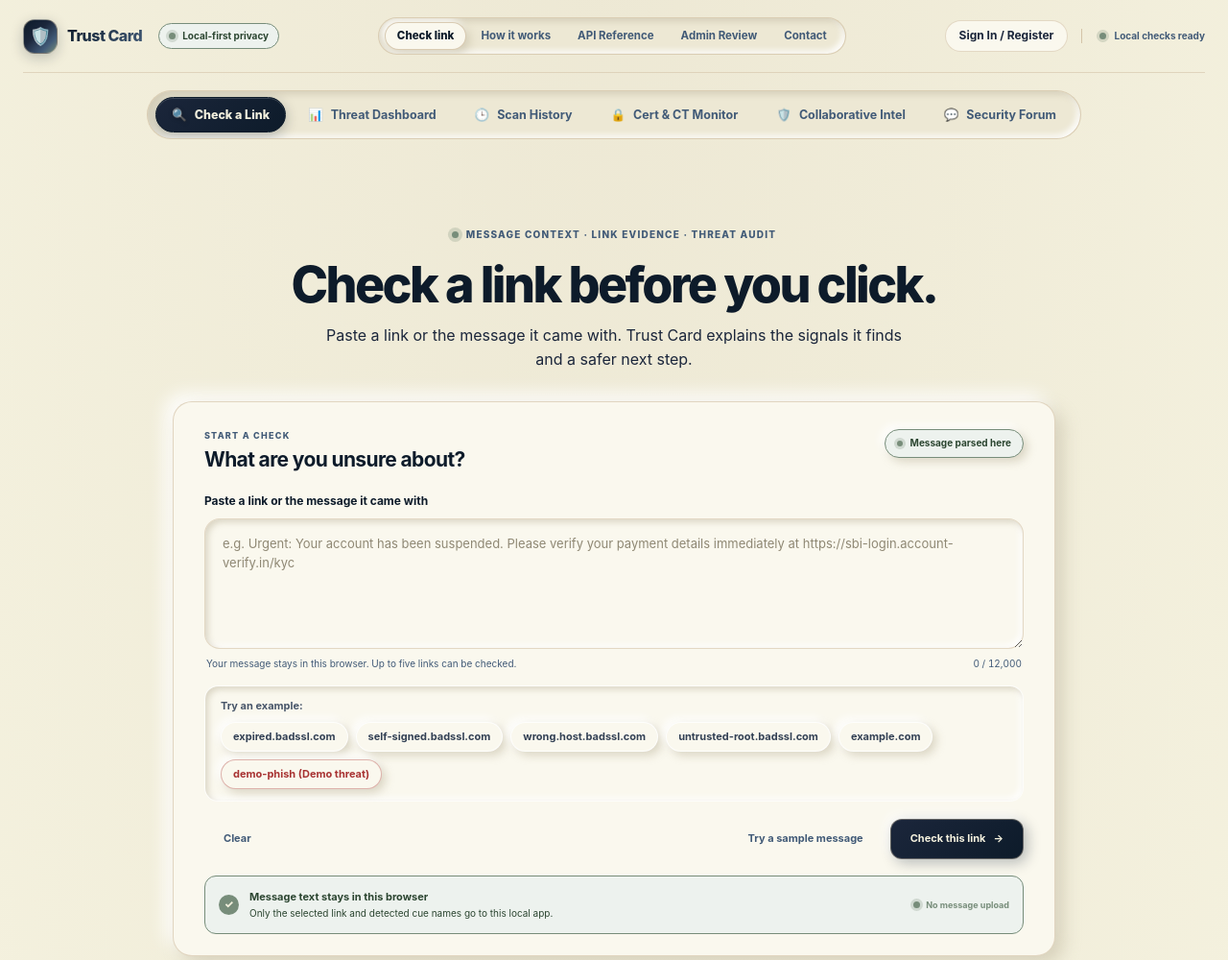
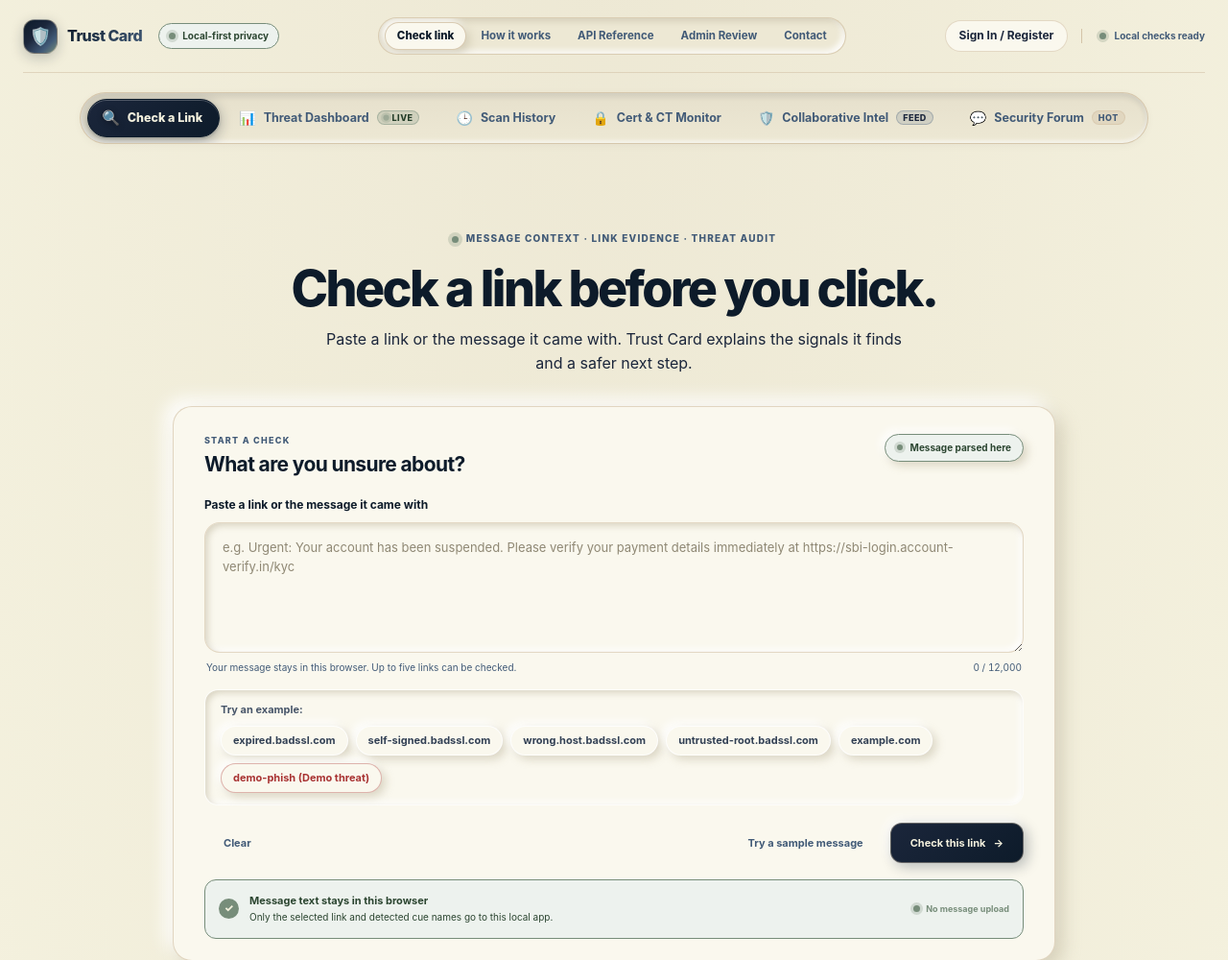
Before and after one commit to aritradutta-dev/Trust-Card, a FastAPI app: page / in a window 1280 px wide. Shown: the top 1000 px of the page at 96% size. Run offline with FastAPI, Linux system fonts and the light colour scheme; data that the repository does not hold is empty.

Commit message:
Add creative magnetic slider pill, ambient cursor spotlight, micro badges, and icon spring interactions to platform navigation

```diff
--- a/app/static/app.mjs
+++ b/app/static/app.mjs
@@ -113,18 +113,68 @@ function switchView(viewId) {
     if (target) link.classList.toggle('nav-active', target === viewId);
   });
 
+  updateTabSlider();
+
   if (viewId === 'view-dashboard') loadDashboardStats();
   if (viewId === 'view-history') loadScanHistory();
   if (viewId === 'view-intel') searchThreatIntel();
   if (viewId === 'view-forum') loadForumThreads();
 }
 
+function updateTabSlider(immediate = false) {
+  const nav = document.querySelector('.platform-tabs-nav');
+  const slider = document.querySelector('.tab-slider-pill');
+  const activeBtn = nav ? nav.querySelector('.tab-btn.active') : null;
+  if (!nav || !slider || !activeBtn) return;
+
+  const navRect = nav.getBoundingClientRect();
+  const btnRect = activeBtn.getBoundingClientRect();
+  const left = btnRect.left - navRect.left + nav.scrollLeft;
+  const width = btnRect.width;
+
+  if (immediate) {
+    slider.style.transition = 'none';
+  } else {
+    slider.style.transition = 'transform 0.38s cubic-bezier(0.34, 1.35, 0.64, 1), width 0.38s cubic-bezier(0.34, 1.35, 0.64, 1), opacity 0.2s ease';
+  }
+
+  slider.style.transform = `translateX(${left}px)`;
+  slider.style.width = `${width}px`;
+  slider.style.opacity = '1';
+  nav.classList.add('slider-ready');
+
+  if (immediate) {
+    requestAnimationFrame(() => {
+      slider.style.transition = '';
+    });
+  }
+}
+
+function initTabSlider() {
+  const nav = document.querySelector('.platform-tabs-nav');
+  if (!nav) return;
+
+  nav.addEventListener('mousemove', (e) => {
+    const rect = nav.getBoundingClientRect();
+    nav.style.setProperty('--mouse-x', `${e.clientX - rect.left}px`);
+    nav.style.setProperty('--mouse-y', `${e.clientY - rect.top}px`);
+  });
+
+  nav.addEventListener('scroll', () => updateTabSlider(true), { passive: true });
+  window.addEventListener('resize', () => updateTabSlider(true));
+
+  setTimeout(() => updateTabSlider(true), 40);
+  setTimeout(() => updateTabSlider(false), 220);
+}
+
 document.querySelectorAll('.tab-btn').forEach((btn) => {
   btn.addEventListener('click', () => {
     const view = btn.getAttribute('data-view');
     if (view) switchView(view);
   });
 });
+
+initTabSlider();
 
 document.querySelectorAll('.top-nav a[data-tab-target]').forEach((link) => {
   link.addEventListener('click', (e) => {
--- a/app/static/styles.css
+++ b/app/static/styles.css
@@ -954,58 +954,197 @@ textarea:focus { border-color: rgba(65, 90, 119, 0.5); box-shadow: var(--nm-inse
 }
 
 /* ==========================================================================
-   Platform Upgrade: Views, Tabs, Dashboard, History, CT, & Auth Styling
+   Creative Platform Segmented Control & Magnetic Slider Pill
    ========================================================================== */
 
 .platform-tabs-nav {
+  position: relative;
   display: flex;
   align-items: center;
   justify-content: center;
-  gap: 6px;
+  gap: 4px;
   overflow-x: auto;
-  padding: 6px 8px;
-  margin: 18px auto 32px;
+  padding: 6px;
+  margin: 20px auto 32px;
   width: fit-content;
   max-width: 100%;
   border-radius: 999px;
-  background: var(--surface);
-  border: 1px solid rgba(212, 196, 168, 0.75);
-  box-shadow: var(--nm-inset);
+  background: linear-gradient(180deg, #E6E0CC 0%, #EDE8D4 100%);
+  border: 1px solid rgba(212, 196, 168, 0.9);
+  box-shadow:
+    inset 0 3px 6px rgba(13, 27, 42, 0.12),
+    inset 0 -2px 4px rgba(255, 255, 255, 0.8),
+    0 2px 8px rgba(13, 27, 42, 0.04);
   scrollbar-width: none;
+  isolation: isolate;
 }
 .platform-tabs-nav::-webkit-scrollbar { display: none; }
 
+/* Interactive ambient cursor glow over the track */
+.platform-tabs-nav::before {
+  content: '';
+  position: absolute;
+  top: 0;
+  left: 0;
+  width: 100%;
+  height: 100%;
+  border-radius: 999px;
+  background: radial-gradient(140px circle at var(--mouse-x, -999px) var(--mouse-y, -999px), rgba(255, 255, 255, 0.5), transparent 70%);
+  pointer-events: none;
+  opacity: 0;
+  transition: opacity 0.3s ease;
+  z-index: 0;
+}
+.platform-tabs-nav:hover::before {
+  opacity: 1;
+}
+
+/* The magnetic sliding active pill */
+.tab-slider-pill {
+  position: absolute;
+  top: 6px;
+  left: 0;
+  height: calc(100% - 12px);
+  border-radius: 999px;
+  background: linear-gradient(135deg, #1B263B 0%, #0D1B2A 100%);
+  border: 1px solid #0D1B2A;
+  box-shadow:
+    0 4px 14px rgba(13, 27, 42, 0.35),
+    0 1px 3px rgba(13, 27, 42, 0.18),
+    inset 0 1px 0 rgba(255, 255, 255, 0.22);
+  pointer-events: none;
+  transition: transform 0.38s cubic-bezier(0.34, 1.35, 0.64, 1),
+              width 0.38s cubic-bezier(0.34, 1.35, 0.64, 1),
+              opacity 0.2s ease;
+  z-index: 1;
+  opacity: 0;
+  overflow: hidden;
+}
+
+/* Subtle diagonal light shimmer running across the active pill */
+.tab-slider-pill::after {
+  content: '';
+  position: absolute;
+  inset: 0;
+  border-radius: 999px;
+  background: linear-gradient(90deg, transparent 0%, rgba(244, 241, 222, 0.2) 50%, transparent 100%);
+  transform: translateX(-100%);
+  animation: pillShimmer 5s infinite ease-in-out;
+  pointer-events: none;
+}
+@keyframes pillShimmer {
+  0%, 75% { transform: translateX(-100%); }
+  100% { transform: translateX(100%); }
+}
+
 .tab-btn {
+  position: relative;
+  z-index: 2;
   display: inline-flex;
   align-items: center;
   gap: 8px;
   padding: 8px 16px;
   border-radius: 999px;
   border: 1px solid transparent;
-  background: transparent;
+  background: transparent !important;
   color: var(--holst-slate);
   font-size: 12.5px;
   font-weight: 700;
-  transition: all .18s cubic-bezier(0.16, 1, 0.3, 1);
-  box-shadow: none;
+  transition: color .22s ease, transform .16s cubic-bezier(0.16, 1, 0.3, 1);
+  box-shadow: none !important;
   white-space: nowrap;
   cursor: pointer;
+  user-select: none;
 }
 .tab-btn:hover {
-  background: rgba(244, 241, 222, 0.7);
   color: var(--holst-deep);
   transform: translateY(-1px);
 }
+.tab-btn:active {
+  transform: scale(0.97);
+}
 .tab-btn.active {
-  background: linear-gradient(135deg, #1B263B 0%, #0D1B2A 100%);
-  border-color: #0D1B2A;
-  color: #F4F1DE;
-  box-shadow: 0 4px 14px rgba(13, 27, 42, 0.28), inset 0 1px 0 rgba(255, 255, 255, 0.15);
+  color: #F4F1DE !important;
   font-weight: 800;
   transform: none;
 }
-.tab-btn.active span {
-  filter: drop-shadow(0 1px 2px rgba(0, 0, 0, 0.3));
+
+/* Icon micro-interactions */
+.tab-icon {
+  display: inline-block;
+  font-size: 14px;
+  transition: transform .24s cubic-bezier(0.34, 1.56, 0.64, 1);
+}
+.tab-btn:hover .tab-icon {
+  transform: scale(1.22) rotate(-4deg);
+}
+.tab-btn.active .tab-icon {
+  transform: scale(1.08);
+  filter: drop-shadow(0 1px 3px rgba(0, 0, 0, 0.45));
+}
+
+/* Micro badges on tabs */
+.tab-badge {
+  display: inline-flex;
+  align-items: center;
+  gap: 4px;
+  font-size: 9px;
+  font-weight: 800;
+  letter-spacing: .05em;
+  padding: 2px 6px;
+  border-radius: 99px;
+  text-transform: uppercase;
+  line-height: 1;
+  transition: all .2s ease;
+}
+.tab-badge.pulse-badge {
+  background: rgba(119, 141, 122, 0.22);
+  color: #243E29;
+  border: 1px solid rgba(119, 141, 122, 0.45);
+}
+.tab-badge.feed-badge {
+  background: rgba(65, 90, 119, 0.15);
+  color: #1B263B;
+  border: 1px solid rgba(65, 90, 119, 0.3);
+}
+.tab-badge.forum-badge {
+  background: rgba(212, 196, 168, 0.4);
+  color: #415A77;
+  border: 1px solid rgba(212, 196, 168, 0.65);
+}
+
+.tab-btn.active .tab-badge.pulse-badge {
+  background: rgba(119, 141, 122, 0.38);
+  color: #F4F1DE;
+  border-color: rgba(244, 241, 222, 0.4);
+}
+.tab-btn.active .tab-badge.feed-badge,
+.tab-btn.active .tab-badge.forum-badge {
+  background: rgba(244, 241, 222, 0.18);
+  color: #F4F1DE;
+  border-color: rgba(244, 241, 222, 0.35);
+}
+
+.badge-dot {
+  display: inline-block;
+  width: 5px;
+  height: 5px;
+  border-radius: 50%;
+  background: #778D7A;
+  box-shadow: 0 0 0 2px rgba(119, 141, 122, 0.35);
+  animation: badgeDotPulse 2s infinite ease-in-out;
+}
+@keyframes badgeDotPulse {
+  0%, 100% { transform: scale(1); opacity: 0.9; }
+  50% { transform: scale(1.35); opacity: 0.4; }
+}
+
+/* Fallback for when JavaScript hasn't placed the slider yet */
+.platform-tabs-nav:not(.slider-ready) .tab-btn.active {
+  background: linear-gradient(135deg, #1B263B 0%, #0D1B2A 100%) !important;
+  border-color: #0D1B2A !important;
+  color: #F4F1DE !important;
+  box-shadow: 0 4px 14px rgba(13, 27, 42, 0.28) !important;
 }
 
 .view-section {
--- a/app/templates/index.html
+++ b/app/templates/index.html
@@ -62,12 +62,13 @@
   <main class="shell">
     <!-- Platform Navigation Tabs -->
     <nav class="platform-tabs-nav" aria-label="Platform Views" role="tablist">
-      <button class="tab-btn active" type="button" role="tab" aria-selected="true" data-view="view-checker"><span>🔍</span> Check a Link</button>
-      <button class="tab-btn" type="button" role="tab" aria-selected="false" data-view="view-dashboard"><span>📊</span> Threat Dashboard</button>
-      <button class="tab-btn" type="button" role="tab" aria-selected="false" data-view="view-history"><span>🕒</span> Scan History</button>
-      <button class="tab-btn" type="button" role="tab" aria-selected="false" data-view="view-ct"><span>🔒</span> Cert & CT Monitor</button>
-      <button class="tab-btn" type="button" role="tab" aria-selected="false" data-view="view-intel"><span>🛡️</span> Collaborative Intel</button>
-      <button class="tab-btn" type="button" role="tab" aria-selected="false" data-view="view-forum"><span>💬</span> Security Forum</button>
+      <div class="tab-slider-pill" aria-hidden="true"></div>
+      <button class="tab-btn active" type="button" role="tab" aria-selected="true" data-view="view-checker"><span class="tab-icon">🔍</span> <span class="tab-label">Check a Link</span></button>
+      <button class="tab-btn" type="button" role="tab" aria-selected="false" data-view="view-dashboard"><span class="tab-icon">📊</span> <span class="tab-label">Threat Dashboard</span> <span class="tab-badge pulse-badge"><span class="badge-dot" aria-hidden="true"></span>Live</span></button>
+      <button class="tab-btn" type="button" role="tab" aria-selected="false" data-view="view-history"><span class="tab-icon">🕒</span> <span class="tab-label">Scan History</span></button>
+      <button class="tab-btn" type="button" role="tab" aria-selected="false" data-view="view-ct"><span class="tab-icon">🔒</span> <span class="tab-label">Cert & CT Monitor</span></button>
+      <button class="tab-btn" type="button" role="tab" aria-selected="false" data-view="view-intel"><span class="tab-icon">🛡️</span> <span class="tab-label">Collaborative Intel</span> <span class="tab-badge feed-badge">Feed</span></button>
+      <button class="tab-btn" type="button" role="tab" aria-selected="false" data-view="view-forum"><span class="tab-icon">💬</span> <span class="tab-label">Security Forum</span> <span class="tab-badge forum-badge">Hot</span></button>
     </nav>
 
     <!-- VIEW 1: Link Checker (Main View) -->
```
